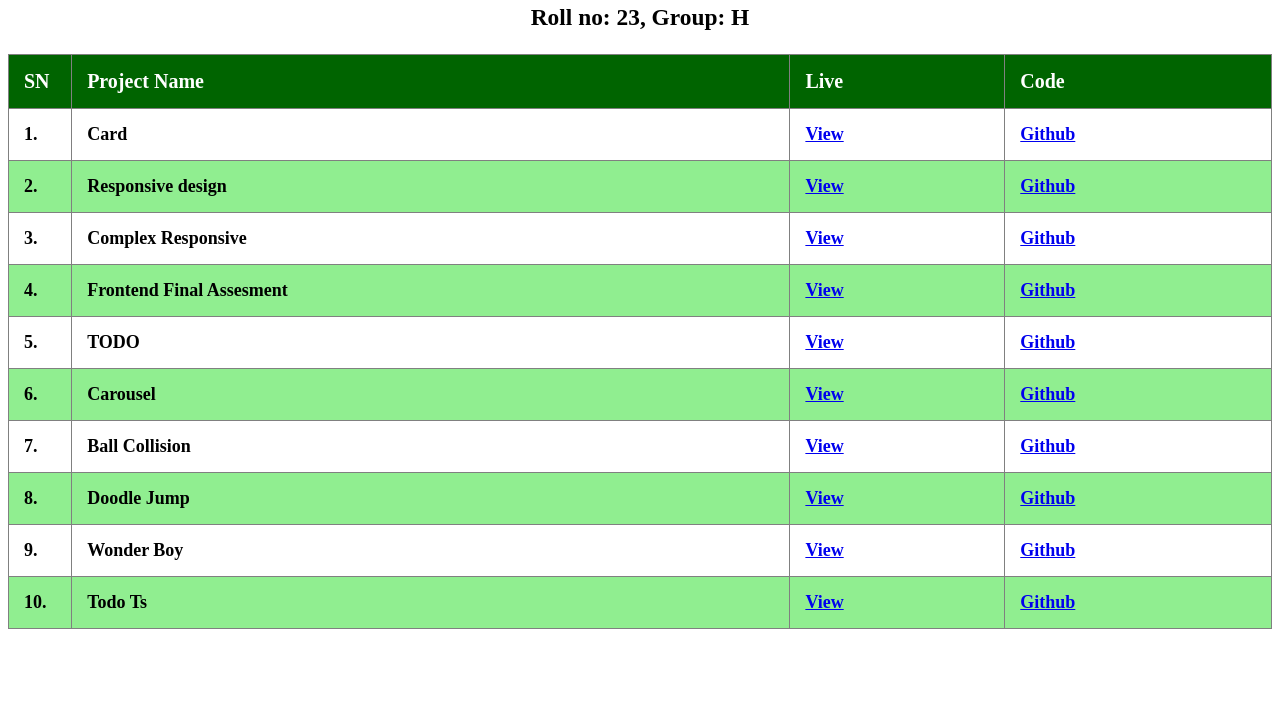
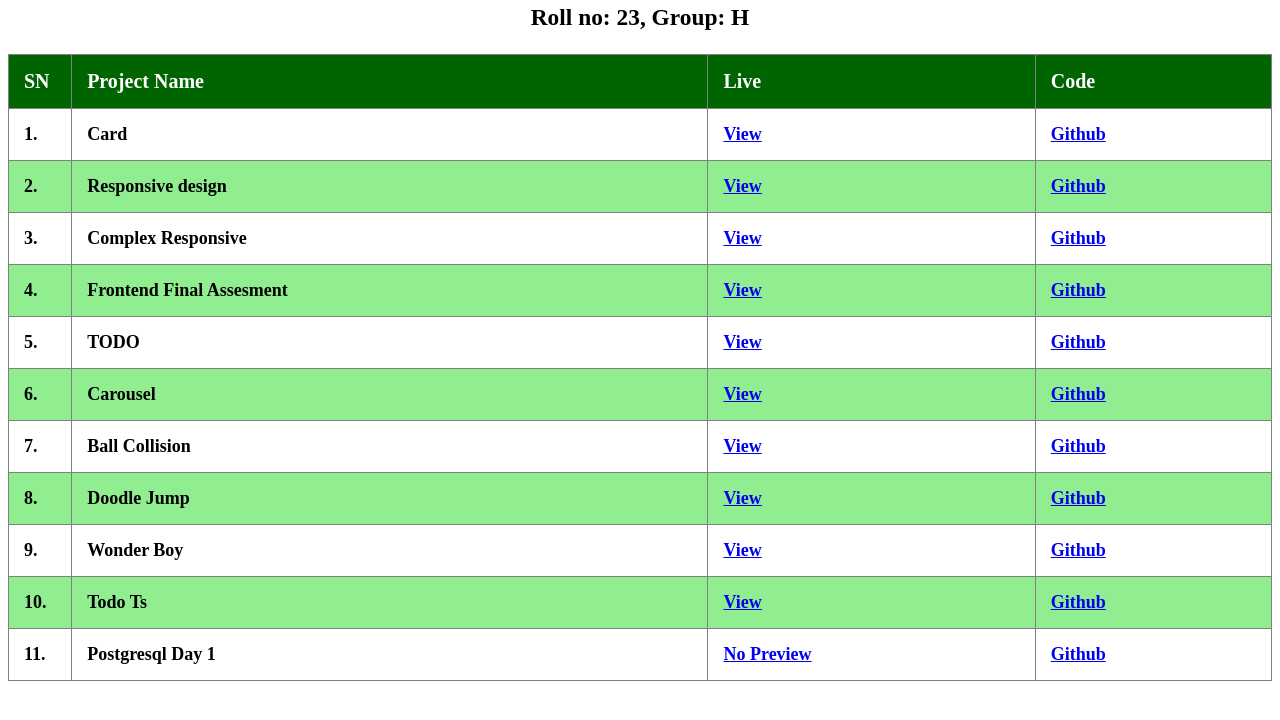
Before and after one commit to romanpoudel/leapfrog-projects, a plain HTML site: page index.html in a window 1280 px wide. Shown: the part 80-800 px from the top of the page. Drawn offline with Linux system fonts and the light colour scheme.

Commit message:
db day 1

```diff
--- a/index.html
+++ b/index.html
@@ -203,7 +203,7 @@
 						>
 					</td>
 				</tr>
-<tr>
+				<tr>
 					<td>10.</td>
 					<td>Todo Ts</td>
 					<td>
@@ -224,6 +224,25 @@
 					</td>
 				</tr>
 			</tbody>
+				<tr>
+					<td>11.</td>
+					<td>Postgresql Day 1</td>
+					<td>
+						<a
+							href="#"
+							>No Preview</a
+						>
+					</td>
+					<td>
+						<a
+							href="https://github.com/romanpoudel/postgresql/tree/main/day1"
+							target="_blank"
+							rel="noopener"
+							>Github</a
+						>
+					</td>
+				</tr>
+			</tbody>
 		</table>
 	</body>
 </html>
```
